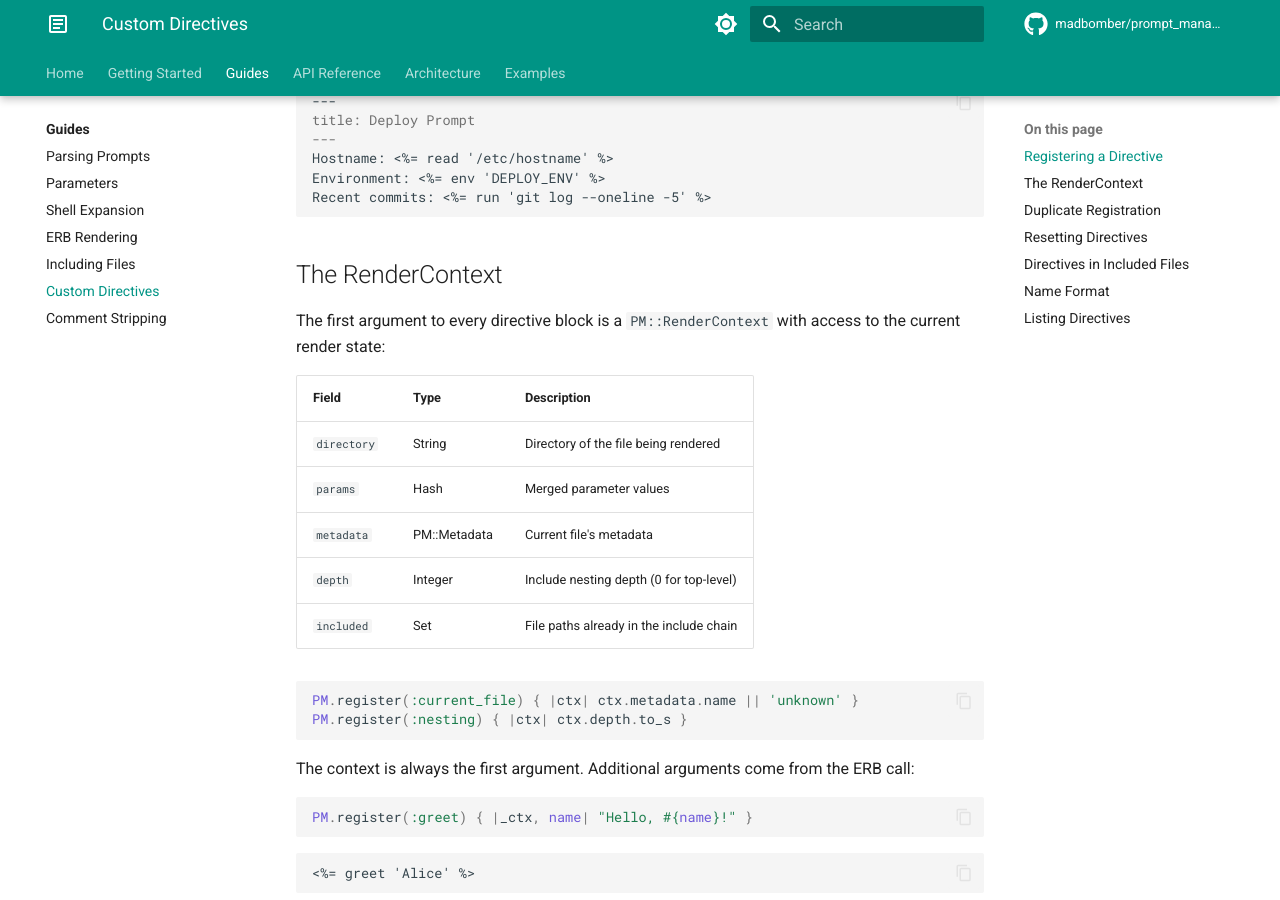
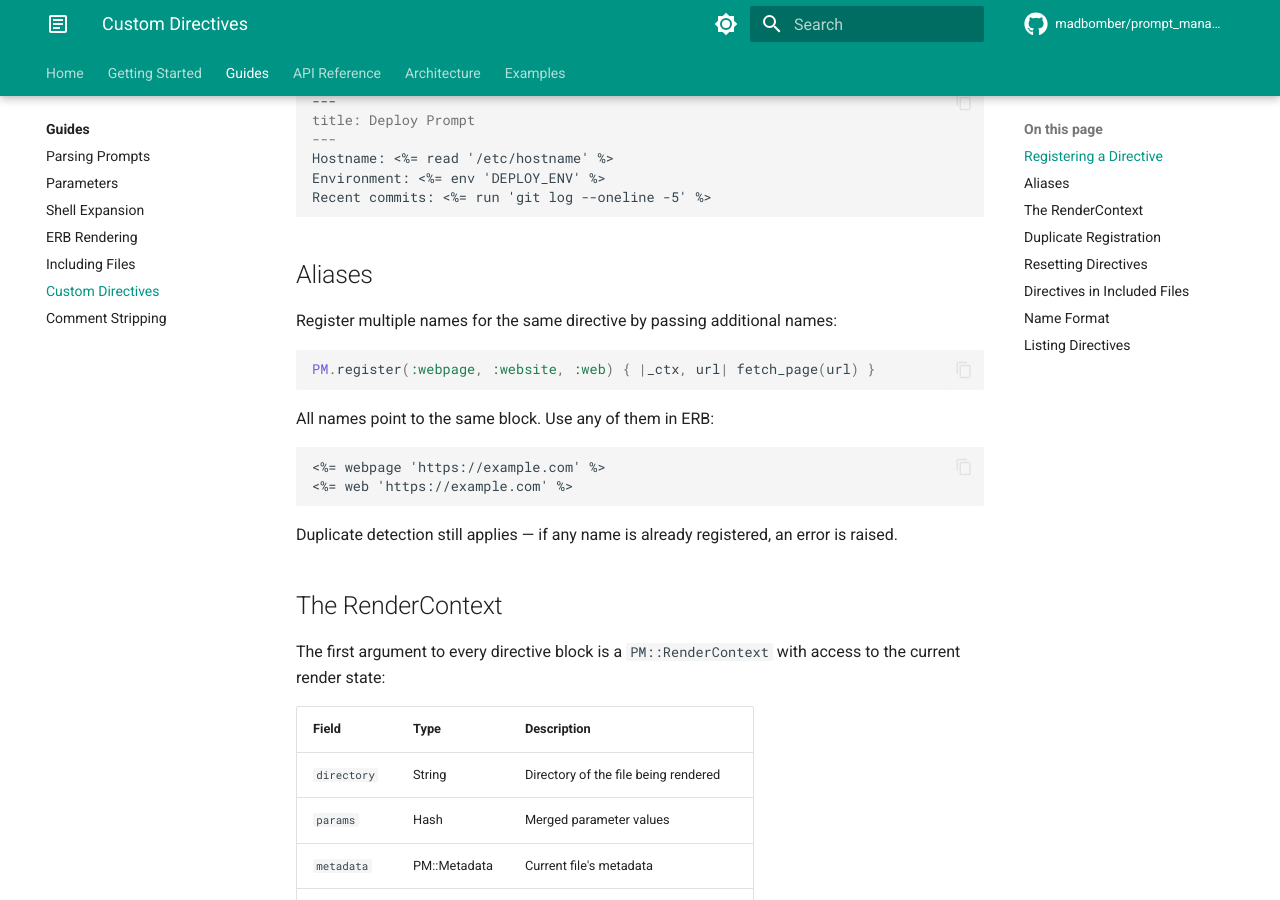
Before and after one commit to MadBomber/prompt_manager, an MkDocs documentation site: the page built from docs/guides/custom-directives.md, in a window 1280 px wide and 900 px high, scrolled down 398 px. Built offline with MkDocs 1.6.1 and Material for MkDocs 9.7.7, drawn with Linux system fonts in a browser that asks for light colours; comment, search, counter and statistics services are not loaded.

Commit message:
feat(directives): add support for registering directive aliases
This commit enhances the `PM.register` method to support multiple names for the same directive, allowing developers to create more intuitive and flexible directive registrations.

Key changes:
- Modified `PM.register` to accept multiple names
- Updated documentation to explain alias functionality
- Added tests to verify alias registration behavior
- Updated README and API documentation to showcase new feature

The change maintains existing behavior while providing a more convenient way to register directives with multiple names.

````diff
--- a/docs/guides/custom-directives.md
+++ b/docs/guides/custom-directives.md
@@ -20,6 +20,23 @@ Hostname: <%= read '/etc/hostname' %>
 Environment: <%= env 'DEPLOY_ENV' %>
 Recent commits: <%= run 'git log --oneline -5' %>
 ```
+
+## Aliases
+
+Register multiple names for the same directive by passing additional names:
+
+```ruby
+PM.register(:webpage, :website, :web) { |_ctx, url| fetch_page(url) }
+```
+
+All names point to the same block. Use any of them in ERB:
+
+```markdown
+<%= webpage 'https://example.com' %>
+<%= web 'https://example.com' %>
+```
+
+Duplicate detection still applies — if any name is already registered, an error is raised.
 
 ## The RenderContext
 
````
Also changed, not shown: README.md (+14 -0 lines), docs/api/pm-module.md (+5 -4 lines), 2 other files.
